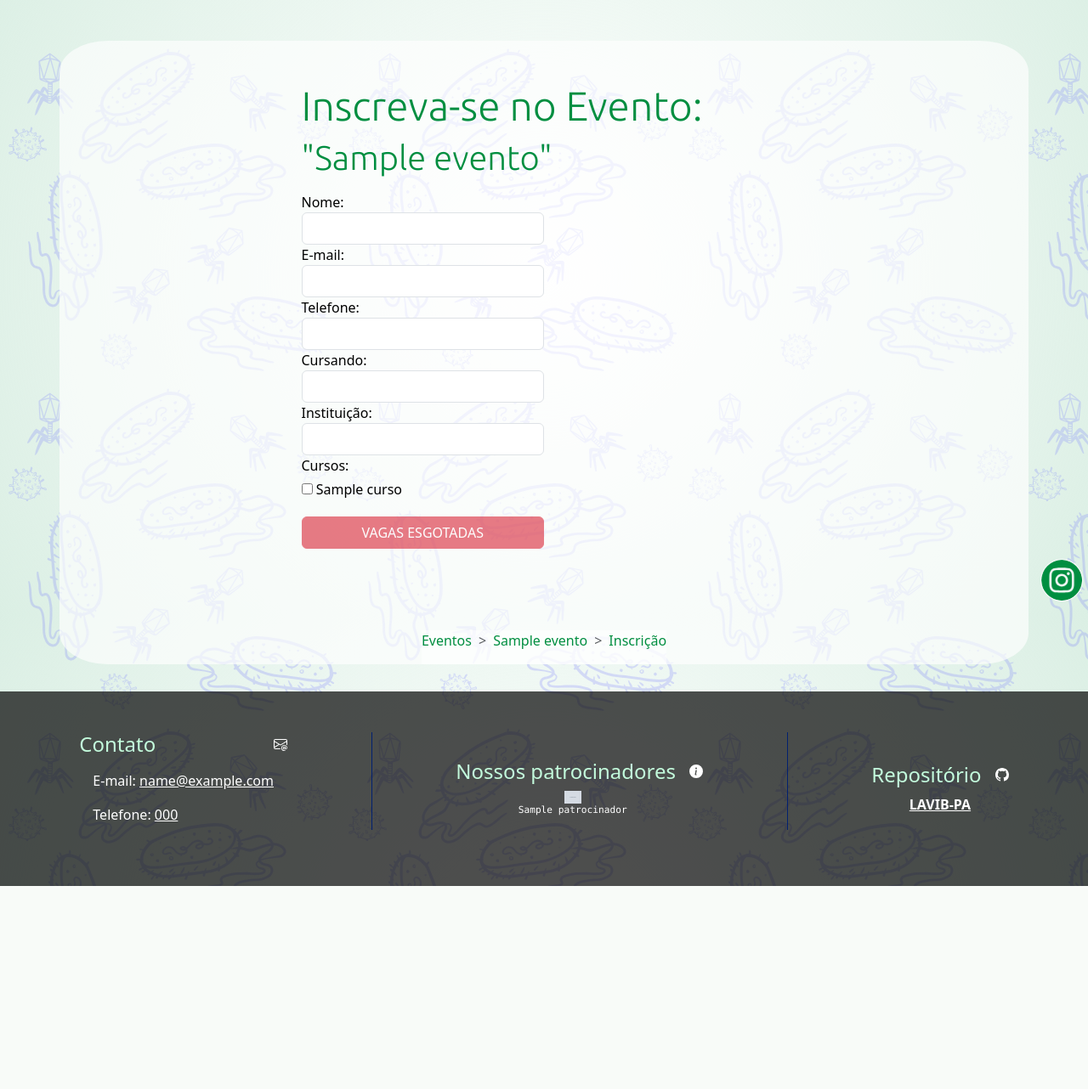
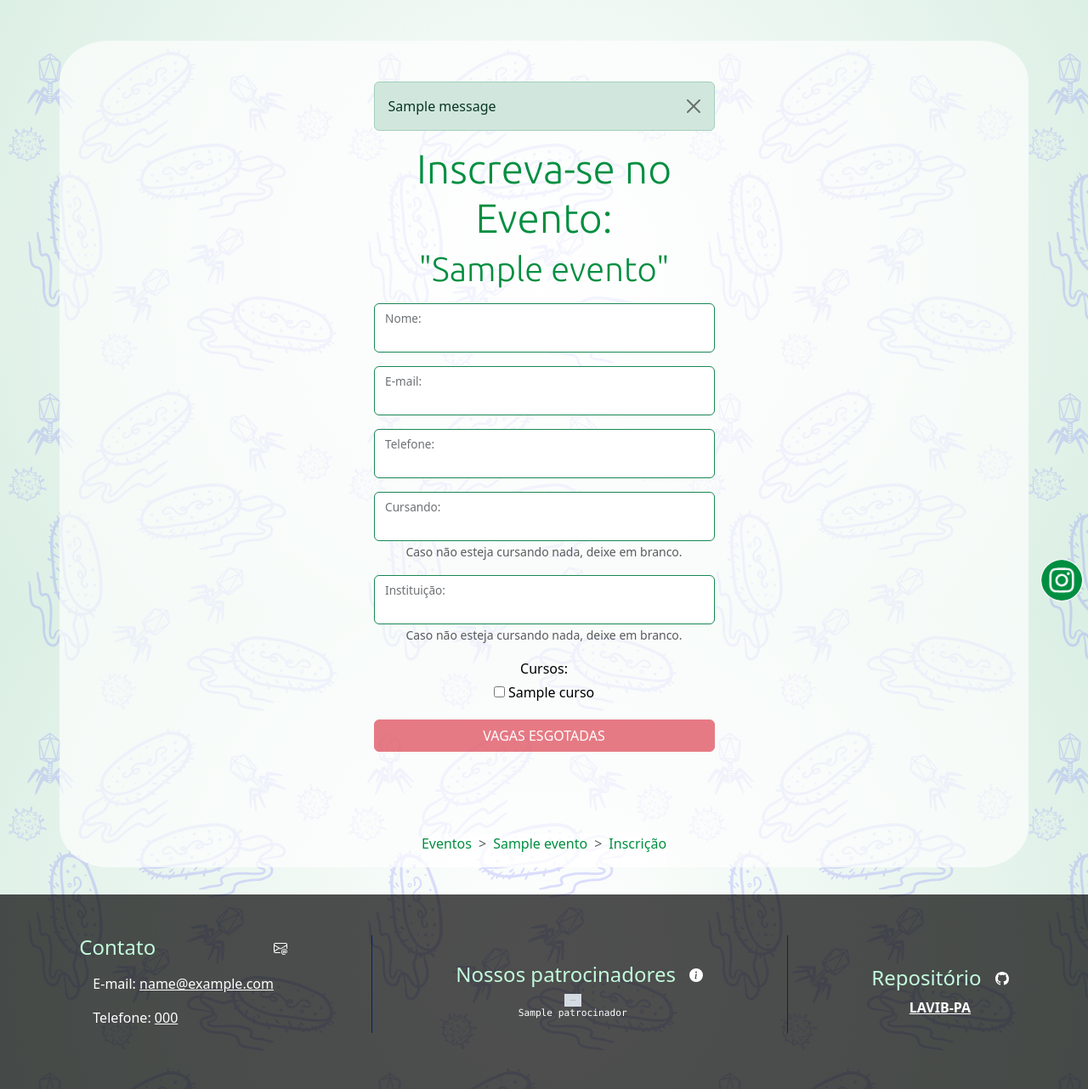
Before and after one commit to leon-rdo/LAVIB-PA, a Django app: a page that uses main/templates/main/inscricao.html in a window 1280 px wide. Shown: the part 76-1358 px from the top of the page at 85% size. Before the commit the page ends 1119 px from the top, so only its background shows below. Run offline with Django 4.2, Linux system fonts and the light colour scheme; tables that the repository leaves empty hold one stand-in row (values such as "Sample post"); grey boxes marked "Sample" are stand-in pictures; one stand-in notice (Sample message) is shown.

Commit message:
fix: fix unique constraint error on inscription page

```diff
--- a/main/forms.py
+++ b/main/forms.py
@@ -6,16 +6,16 @@ from .models import Curso, Evento, Inscrito
 from django.forms.widgets import CheckboxSelectMultiple
 
 class InscritoForm(ModelForm):
-    nome = forms.CharField(widget=forms.TextInput(attrs={'class': 'form-control'}), label=_('Nome'))
-    email = forms.EmailField(widget=forms.EmailInput(attrs={'class': 'form-control'}), label=_('E-mail'))
-    telefone = forms.CharField(widget=forms.TextInput(attrs={'class': 'form-control'}), label=_('Telefone'))
-    graduacao = forms.CharField(widget=forms.TextInput(attrs={'class': 'form-control'}), label=_('Cursando'))
-    instituicao = forms.CharField(widget=forms.TextInput(attrs={'class': 'form-control'}), label=_('Instituição'))
+    nome = forms.CharField(widget=forms.TextInput(attrs={'class': 'form-control border border-success'}), label=_('Nome'))
+    email = forms.EmailField(widget=forms.EmailInput(attrs={'class': 'form-control border border-success'}), label=_('E-mail'))
+    telefone = forms.CharField(widget=forms.TextInput(attrs={'class': 'form-control border border-success'}), label=_('Telefone'))
+    graduacao = forms.CharField(widget=forms.TextInput(attrs={'class': 'form-control border border-success'}), label=_('Cursando'), help_text=_('Caso não esteja cursando nada, deixe em branco.'), required=False)
+    instituicao = forms.CharField(widget=forms.TextInput(attrs={'class': 'form-control border border-success'}), label=_('Instituição'), help_text=_('Caso não esteja cursando nada, deixe em branco.'), required=False)
     cursos = forms.ModelMultipleChoiceField(
-    queryset=Curso.objects.all(),
-    widget=forms.CheckboxSelectMultiple(attrs={'class': 'my-1'}),
-    label=_('Cursos'),
-    required=False
+        queryset=Curso.objects.all(),
+        widget=forms.CheckboxSelectMultiple(attrs={'class': 'my-1'}),
+        label=_('Cursos'),
+        required=False
     )
 
     def __init__(self, *args, **kwargs):
--- a/main/templates/main/inscricao.html
+++ b/main/templates/main/inscricao.html
@@ -5,33 +5,44 @@
 {% endblock %}
 
 {% block content %}
-<div class="row d-flex justify-content-center mx-auto p-2 p-md-5 my-5">
-  <div class="col-lg-7">
+<div class="row flex-column align-items-center mx-auto p-2 p-md-5 my-5">
+  {% if messages %}
+  <div class="col-12 col-md-8 col-lg-5">
+    {% for message in messages %}
+    <div
+      class="alert alert-{% if message.tags == 'error' %}danger{% else %}{{ message.tags }}{% endif %} alert-dismissible fade show"
+      role="alert">
+      {{ message }}
+      <button type="button" class="btn-close" data-bs-dismiss="alert" aria-label="Close"></button>
+    </div>
+    {% endfor %}
+  </div>
+  {% endif %}
+  <div class="col-12 col-md-8 col-lg-5 d-flex flex-column align-items-center text-center">
     <h2 class="display-5">Inscreva-se no Evento:</h2>
     <h2 class="display-6 mb-3">"{{ evento.titulo }}"</h2>
-    <form class="col-12 col-md-6" method="POST" enctype="multipart/form-data">
+    <form class="w-100" method="POST" enctype="multipart/form-data">
       {% csrf_token %}
 
-      {{ form.nome.label_tag }}
-      {{ form.nome }}
-      {{ form.email.label_tag }}
-      {{ form.email }}
-      {{ form.telefone.label_tag }}
-      {{ form.telefone }}
-      {{ form.graduacao.label_tag }}
-      {{ form.graduacao }}
-      {{ form.instituicao.label_tag }}
-      {{ form.instituicao }}
+      {% for field in form %}
+      {% if field != form.cursos %}
+      <div class="form-floating mb-3">
+        {{ field }}
+        {{ field.label_tag }}
+        <small class="form-text">{{ field.help_text }}</small>
+      </div>
+      {% endif %}
+      {% endfor %}
 
       {% if form.cursos.field.queryset.exists %}
-        {{ form.cursos.label_tag }}
-        {{ form.cursos }}
+      {{ form.cursos.label_tag }}
+      {{ form.cursos }}
       {% endif %}
 
       {% if evento.vagas_restantes == 0 %}
-        <button type="reset" class="btn w-100 btn-danger mt-3" disabled>VAGAS ESGOTADAS</button>
+      <button type="reset" class="btn w-100 btn-danger mt-3" disabled>VAGAS ESGOTADAS</button>
       {% else %}
-        <button type="submit" class="btn w-100 btn-success mt-3">Enviar</button>
+      <button type="submit" class="btn w-100 btn-success mt-3">Enviar</button>
       {% endif %}
     </form>
   </div>
--- a/main/views.py
+++ b/main/views.py
@@ -82,6 +82,8 @@ class InscricaoView(generic.FormView):
         inscrito = form.save(commit=False)
         evento_slug = self.kwargs['evento_slug']
         evento = get_object_or_404(Evento, slug=evento_slug)
+        if Inscrito.objects.filter(email=inscrito.email, evento=evento).exists():
+            return self.form_invalid(form, 'Inscrito com este e-mail já existe!')
         inscrito.evento = evento
         inscrito.save()
 
@@ -108,6 +110,13 @@ class InscricaoView(generic.FormView):
         numero_inscricao = inscrito.numero_inscricao
         redirecionar_url = f"{comprovante_url}?numero_inscricao={numero_inscricao}"
         return redirect(redirecionar_url)
+
+    def form_invalid(self, form, message):
+        if message is not None:
+            messages.error(self.request, message)
+        else:
+            messages.error(self.request, 'Algo deu errado!')
+        return super().form_invalid(form)
 
 
 def create_qr_code_image(json_data):
```
